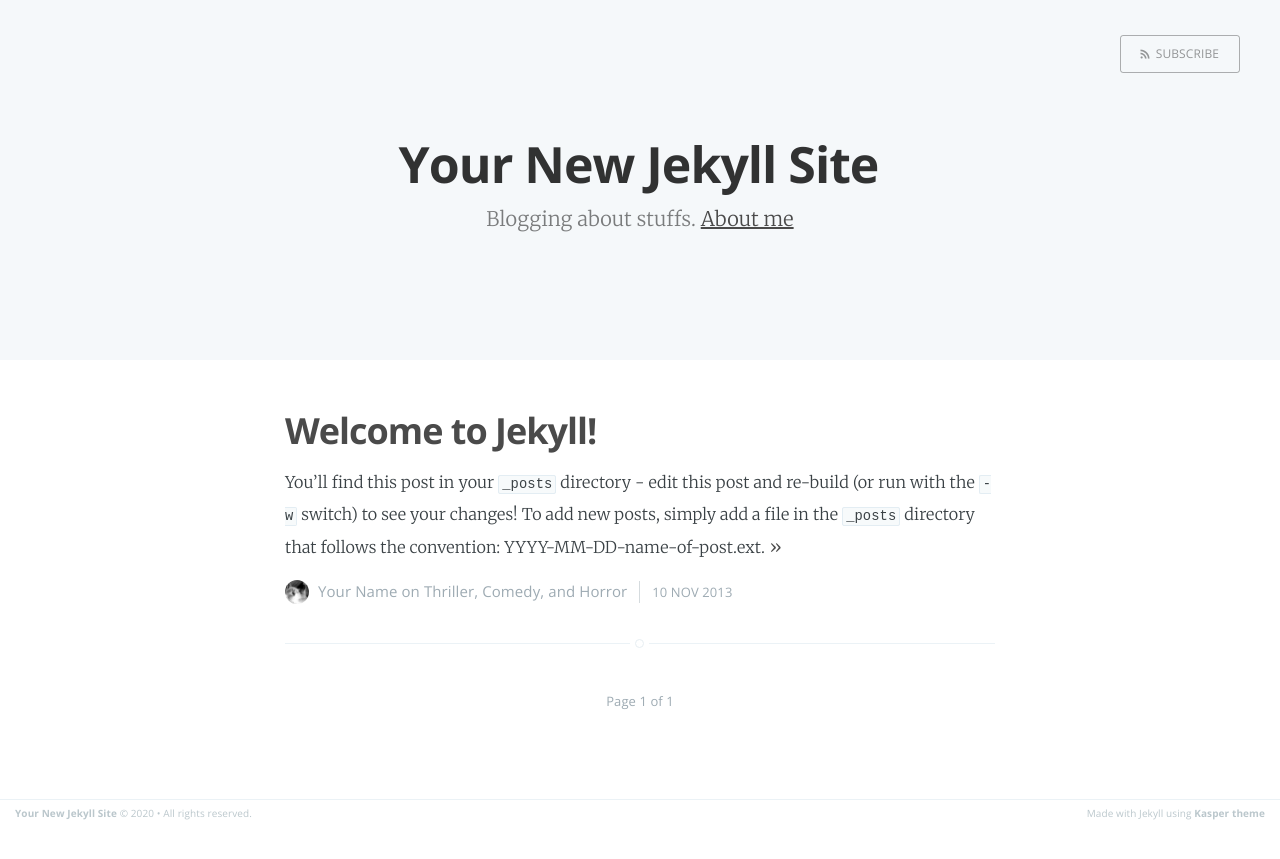
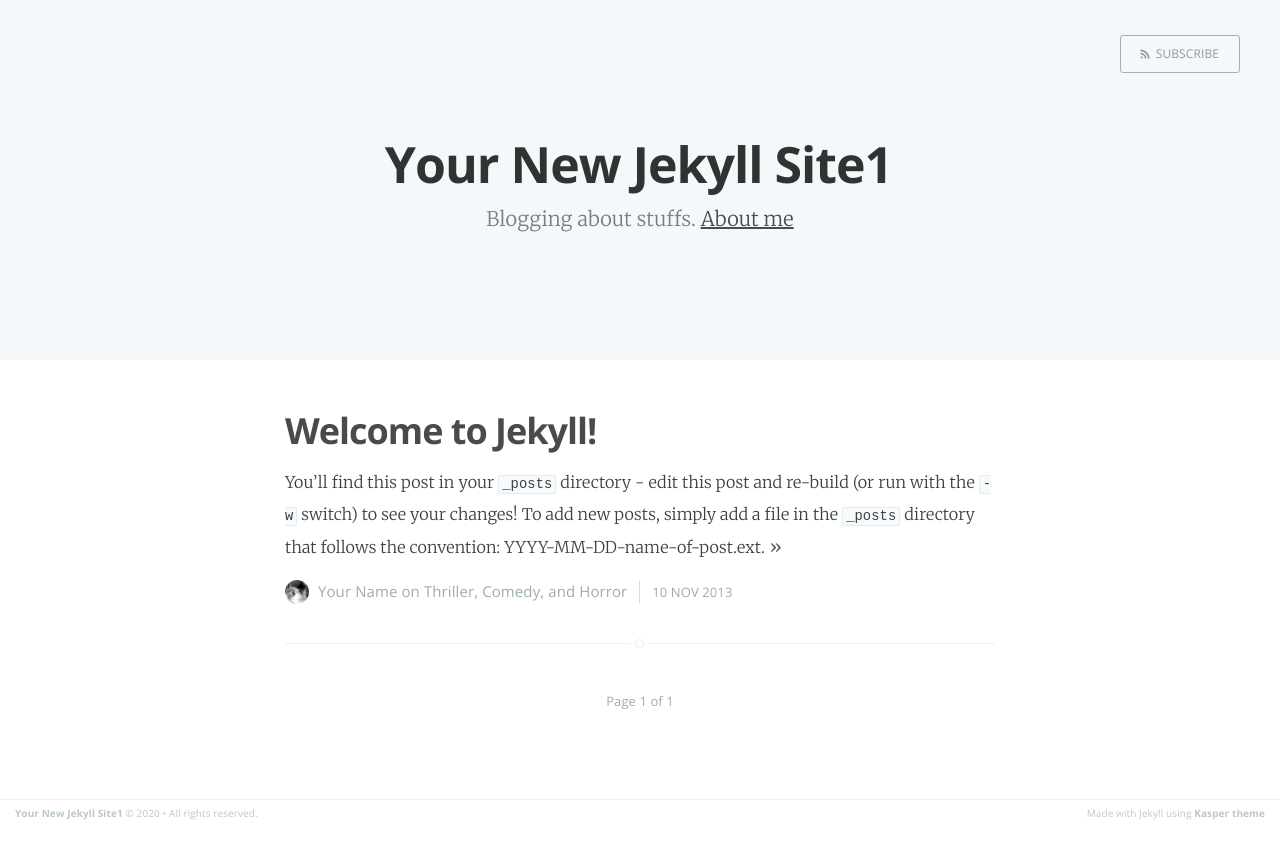
Before and after one commit to fridlev/fridlev.com, a Jekyll site: the page built from index.html, in a window 1280 px wide. Shown: the top 859 px of the page. Built offline with Jekyll 4.4.1, drawn with Linux system fonts in a browser that asks for light colours; the list of posts is cut into pages by our own code.

Commit message:
Update _config.yml

```diff
--- a/_config.yml
+++ b/_config.yml
@@ -1,4 +1,4 @@
-name: Your New Jekyll Site
+name: Your New Jekyll Site1
 description: Blogging about stuffs
 meta_description: "Your New Jekyll Site, Blogging about stuffs"
 
```
